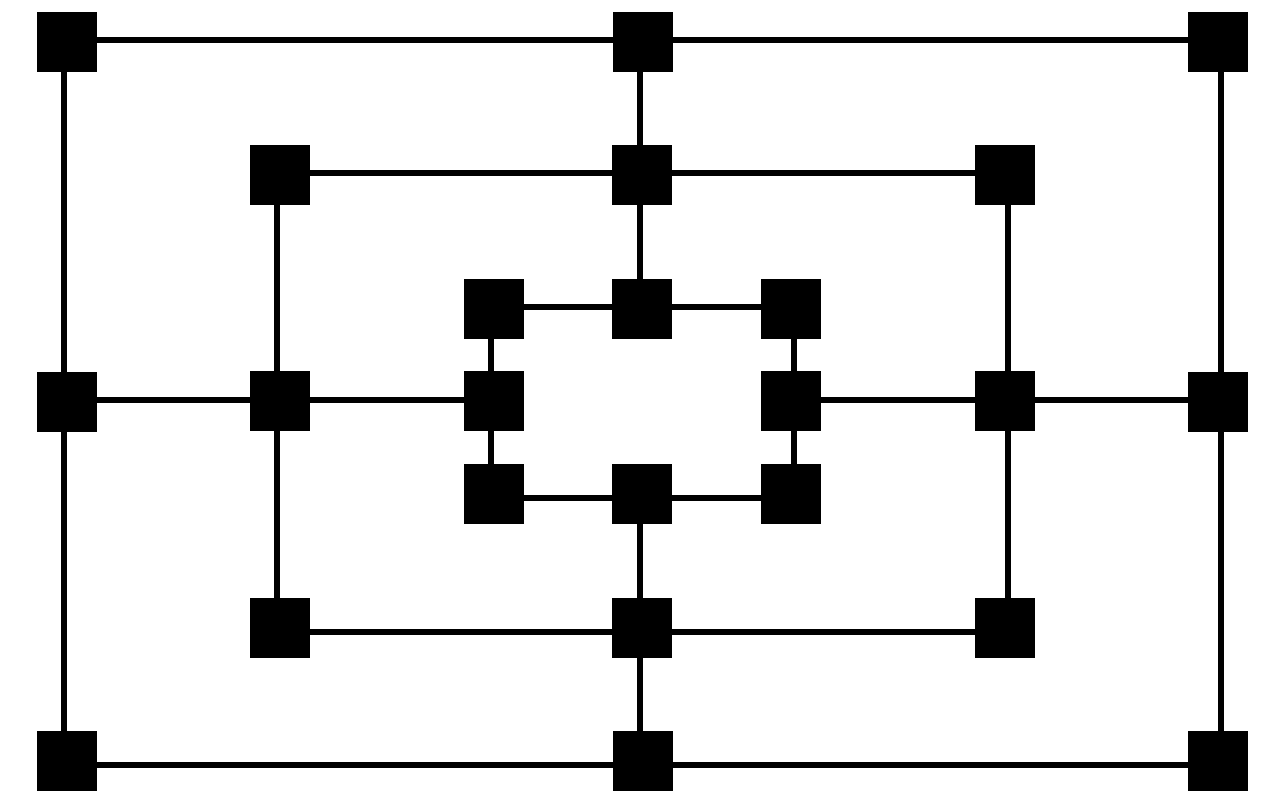
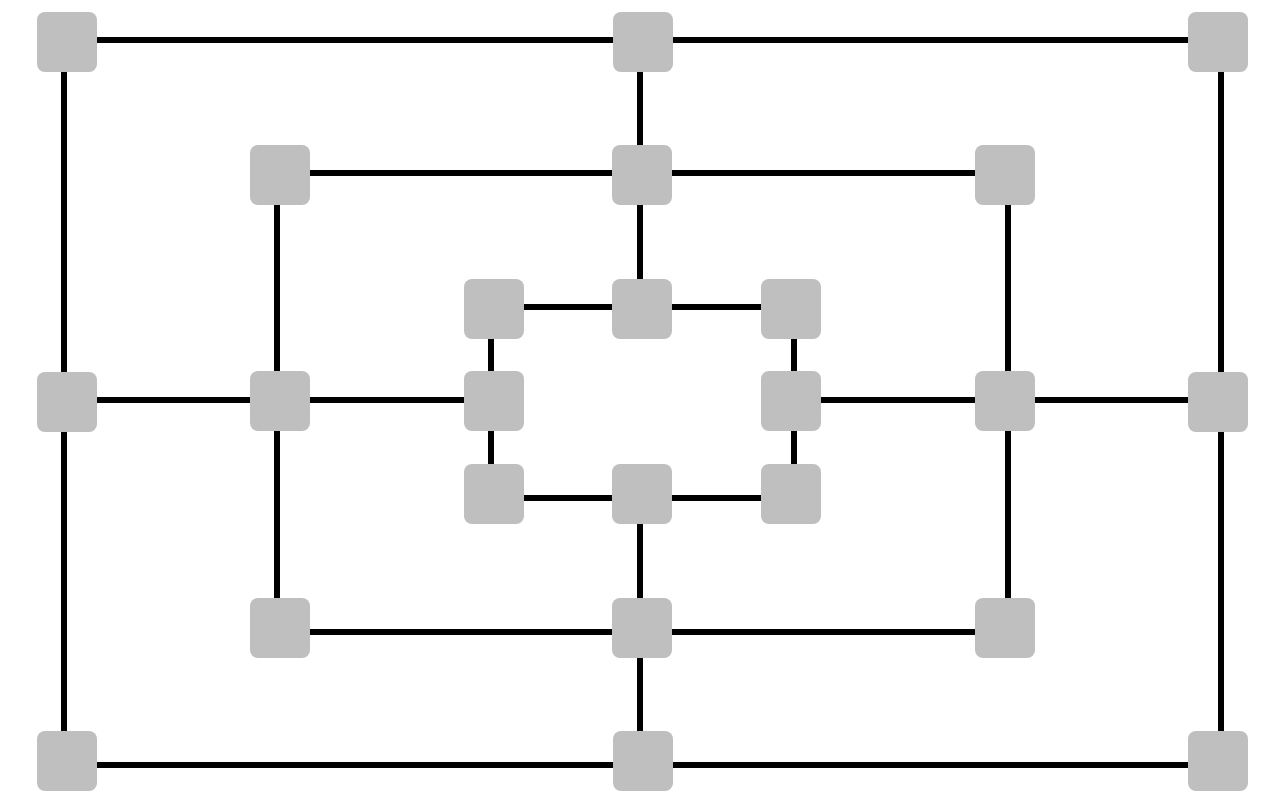
Before and after one commit to ari-rexhaj/cic-mic, a React (Create React App) app: page / in a window 1280 px wide. Built offline with nearby package versions, Linux system fonts and the light colour scheme.

Commit message:
improved contrast

```diff
--- a/src/App.js
+++ b/src/App.js
@@ -585,21 +585,21 @@ function App() {
             }}
             >
             {layer.map((spot, index) => {
-
               return (
                 <div
                   style={{
-                    transition:"0.4s",
+                    transition:"0.2s",
                     position: "absolute",
                     zIndex: "100",
                     width: "60px",
                     height: "60px",
-                    backgroundColor: (reactPlaying === 1 ? "#000":"#fff"),
+                    backgroundColor: reactPlaying === 1 ? "#bfbfbf" : "#404040",
                     left: `calc(${spotSpots[index][0]} - 30px)`,
                     top: `calc(${spotSpots[index][1]} - 31px)`,
                     display:"flex",
                     justifyContent:"center",
                     alignItems:"center",
+                    borderRadius:"8px",
                   }}
                   onClick={(e) => {
                     gameMaster(e);
```
Also changed, not shown: 1 other file (tests, documents, lock files or other folders).
